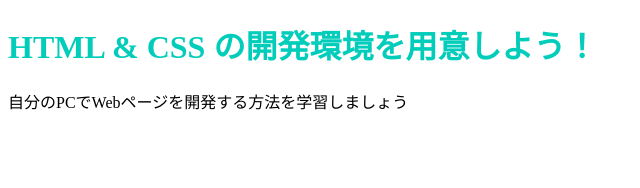
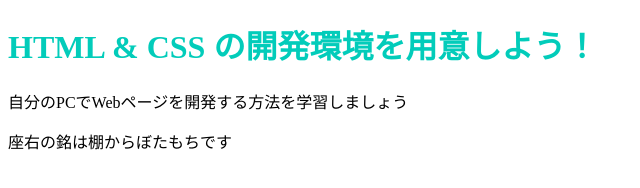
Before and after one commit to tikuwabux/tikuwabux.github.io, a plain HTML site: page index.html in a window 1280 px wide. Shown: the whole page, without its empty margins (0-640 px from the left). Drawn offline with Linux system fonts and the light colour scheme.

Commit message:
Update index.html

```diff
--- a/index.html
+++ b/index.html
@@ -8,5 +8,6 @@
   <body>
     <h1 class="title">HTML & CSS の開発環境を用意しよう！</h1>
     <p>自分のPCでWebページを開発する方法を学習しましょう</p>
+    <p>座右の銘は棚からぼたもちです</p>
   </body>
 </html>
```
